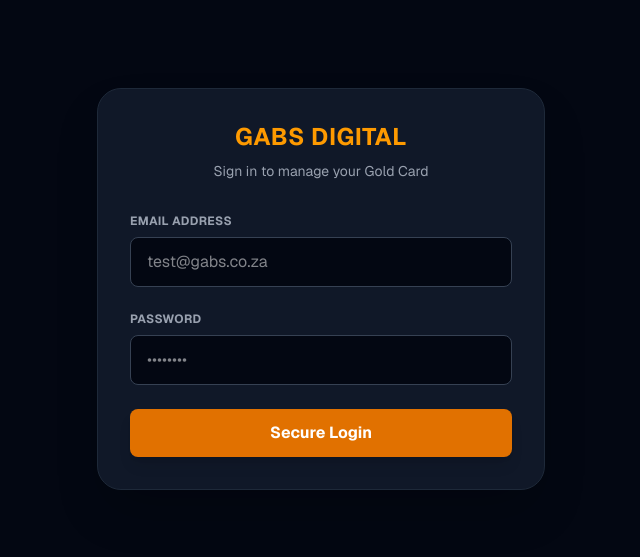
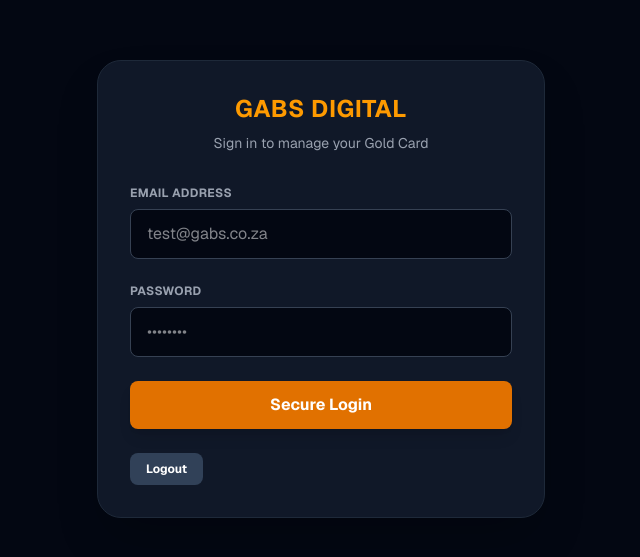
Before and after one commit to JY080967/gabs-portal, a Next.js app: page / in a window 1280 px wide. Shown: the part 111-668 px from the top of the page, without its empty margins (319-959 px from the left). Built offline with nearby package versions, Linux system fonts and the light colour scheme.

Commit message:
Live Heartbeat: Auto-refreshing taps every 10s

```diff
--- a/app/page.tsx
+++ b/app/page.tsx
@@ -1,6 +1,6 @@
 'use client';
 
-import { useState } from 'react';
+import { useState, useEffect } from 'react'; // Add useEffect here
 
 export default function CommuterPortal() {
   const [email, setEmail] = useState('');
@@ -58,6 +58,23 @@ export default function CommuterPortal() {
     }
   };
 
+  // --- ADD THIS BLOCK HERE ---
+  // This is the "Heartbeat" that checks for new bus taps every 10 seconds
+  useEffect(() => {
+    // Only set up the timer if we are logged in and have a card to track
+    if (isLoggedIn && cardData?.card_number) {
+      const interval = setInterval(() => {
+        console.log("Heartbeat: Checking for new bus taps...");
+        fetchCardData(cardData.card_number);
+      }, 10000); // 10 seconds
+
+      // This cleans up the timer if you log out or close the page
+      return () => clearInterval(interval);
+    }
+  }, [isLoggedIn, cardData?.card_number]);
+  // ---------------------------
+
+
   // --- UI: LOGIN SCREEN ---
   if (!isLoggedIn) {
     return (
@@ -106,6 +123,16 @@ export default function CommuterPortal() {
             >
               {isLoading ? 'Authenticating...' : 'Secure Login'}
             </button>
+
+            <button
+              onClick={() => {
+              localStorage.removeItem('user'); // Clear the session
+              window.location.reload();      // Send them back to login
+               }}
+              className="bg-slate-700 hover:bg-slate-600 text-white px-4 py-2 rounded-lg text-xs font-bold transition"
+              >
+            Logout
+          </button>
           </form>
         </div>
       </main>
```
